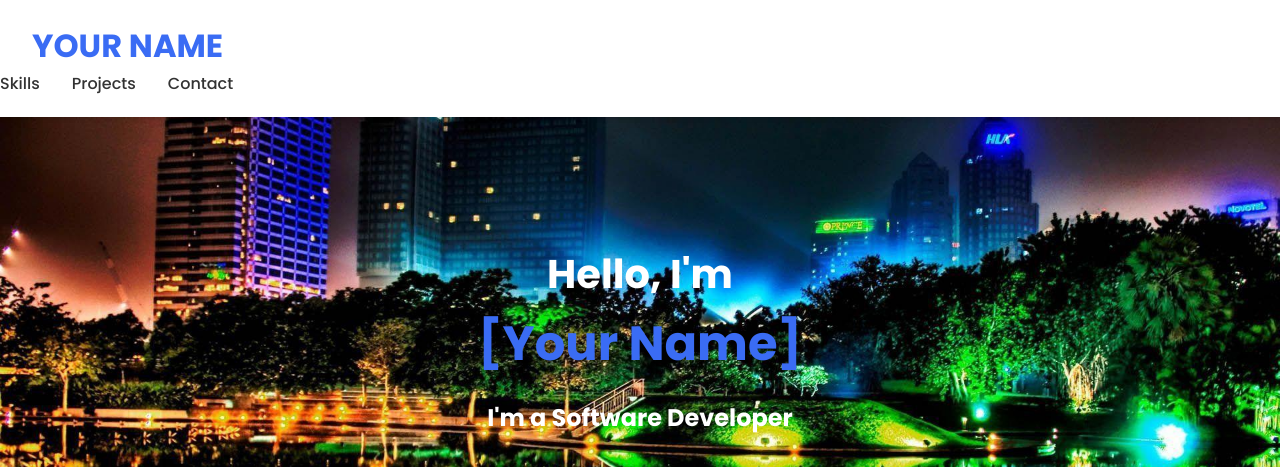
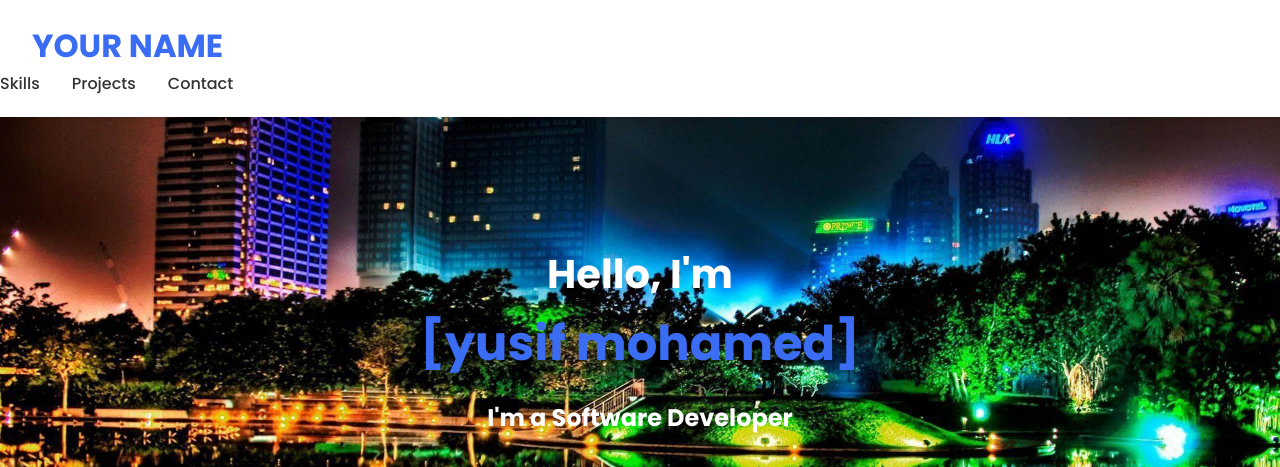
Before and after one commit to y-aglan/session-12, a plain HTML site: page index.html in a window 1280 px wide. Shown: the top 467 px of the page. Drawn offline with Linux system fonts and the light colour scheme; files whose address does not match are found by name.

Commit message:
changed (your name) to yusif mohamed

```diff
--- a/index.html
+++ b/index.html
@@ -19,7 +19,7 @@
     </header>
     <section class="main">
         <div>
-            <h2>Hello, I'm <br><span>[Your Name]</span></h2>
+            <h2>Hello, I'm <br><span>[yusif mohamed]</span></h2>
             <h3>I'm a Software Developer</h3>
             <a href="#projects" class="main-btn">View my work</a>
             <div class="social-icons">
```
